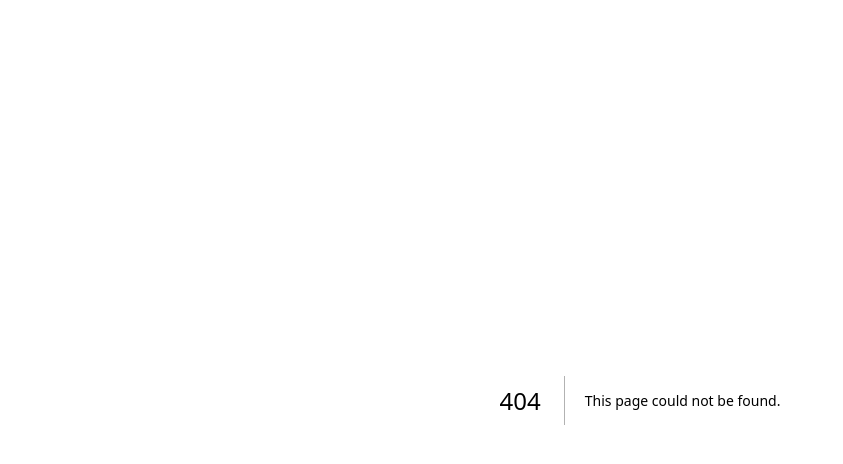
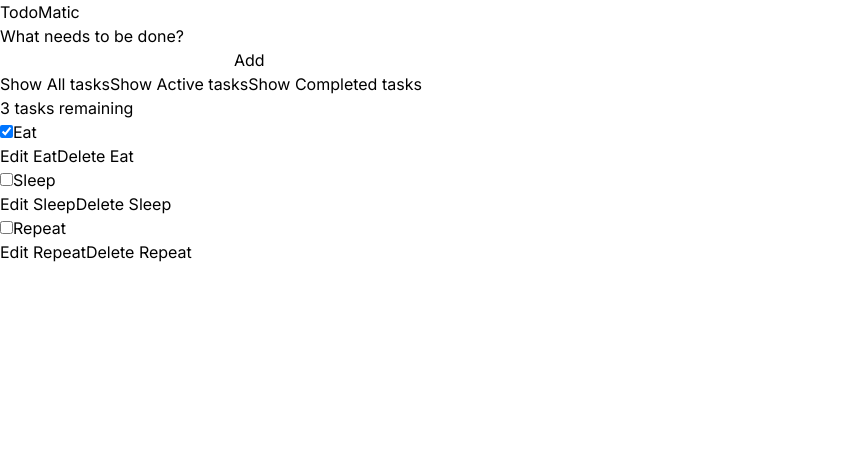
Before and after one commit to DanKim0213/super-app, a Next.js app: page /todo in a window 1280 px wide. Before the commit this address had no page. Shown: the top 464 px of the page, without its empty margins (0-843 px from the left). Built offline with nearby package versions, Linux system fonts and the light colour scheme.

Commit message:
init todo app

```diff
--- a/app/globals.css
+++ b/app/globals.css
@@ -1,33 +1,3 @@
 @tailwind base;
 @tailwind components;
 @tailwind utilities;
-
-:root {
-  --foreground-rgb: 0, 0, 0;
-  --background-start-rgb: 214, 219, 220;
-  --background-end-rgb: 255, 255, 255;
-}
-
-@media (prefers-color-scheme: dark) {
-  :root {
-    --foreground-rgb: 255, 255, 255;
-    --background-start-rgb: 0, 0, 0;
-    --background-end-rgb: 0, 0, 0;
-  }
-}
-
-body {
-  color: rgb(var(--foreground-rgb));
-  background: linear-gradient(
-      to bottom,
-      transparent,
-      rgb(var(--background-end-rgb))
-    )
-    rgb(var(--background-start-rgb));
-}
-
-@layer utilities {
-  .text-balance {
-    text-wrap: balance;
-  }
-}
--- /dev/null
+++ b/app/todo/_components/FilterButton.tsx
@@ -0,0 +1,24 @@
+import { FilterType } from "../page";
+
+type PropsType = {
+  isPressed: boolean;
+  name: FilterType;
+  setFilter: (name: FilterType) => void;
+};
+
+function FilterButton(props: PropsType) {
+  return (
+    <button
+      type="button"
+      className="btn toggle-btn"
+      aria-pressed={props.isPressed}
+      onClick={() => props.setFilter(props.name)}
+    >
+      <span className="visually-hidden">Show </span>
+      <span>{props.name}</span>
+      <span className="visually-hidden"> tasks</span>
+    </button>
+  );
+}
+
+export default FilterButton;
--- /dev/null
+++ b/app/todo/_components/Form.tsx
@@ -0,0 +1,54 @@
+import { useState } from "react";
+
+type PropsType = {
+  addTask: (name: string) => void;
+};
+
+function Form(props: PropsType) {
+  const [name, setName] = useState("");
+  const [isEmpty, setEmpty] = useState(false); // isEmpty is enabled when to add a todo
+
+  // NOTE: As written, this function has a bug: it doesn't prevent the user
+  // from submitting an empty form. This is left as an exercise for developers
+  // working through MDN's React tutorial.
+  function handleSubmit(event: React.SyntheticEvent) {
+    event.preventDefault();
+    if (name.trim().length === 0) {
+      setEmpty(true);
+      return;
+    }
+
+    setEmpty(false);
+    props.addTask(name);
+    setName("");
+  }
+
+  function handleChange(event: React.ChangeEvent<HTMLInputElement>) {
+    setName(event.target.value);
+  }
+
+  return (
+    <form onSubmit={handleSubmit}>
+      <h2 className="label-wrapper">
+        <label htmlFor="new-todo-input" className="label__lg">
+          What needs to be done?
+        </label>
+      </h2>
+
+      <input
+        type="text"
+        id="new-todo-input"
+        className={`input input__lg ${isEmpty && "alert"}`}
+        name="text"
+        autoComplete="off"
+        value={name}
+        onChange={handleChange}
+      />
+      <button type="submit" className="btn btn__primary btn__lg">
+        Add
+      </button>
+    </form>
+  );
+}
+
+export default Form;
--- /dev/null
+++ b/app/todo/_components/Todo.tsx
@@ -0,0 +1,134 @@
+import { useEffect, useRef, useState } from "react";
+
+/**
+ * The reason why this hook can return the previous value is that
+ * it returns `ref.current`, not `ref` itself.
+ *
+ * And, `ref.current` is assigned to a **new** value by `useEffect()`
+ * whenever `setState()` is called.
+ * (It could be assigned to a **new** object too.)
+ */
+function usePrevious(value: boolean) {
+  // TODO: what if "undefined"?
+  const ref = useRef<null | boolean>(null);
+  useEffect(() => {
+    ref.current = value; // assign **newly created value e.g. [value], { value }
+  });
+  return ref.current;
+}
+
+type PropsType = {
+  id: string;
+  name: string;
+  completed: boolean;
+  editTask: (id: string, name: string) => void;
+  deleteTask: (id: string) => void;
+  toggleTaskCompleted: (id: string) => void;
+};
+
+function Todo(props: PropsType) {
+  const [isEditing, setEditing] = useState(false);
+  const [newName, setNewName] = useState("");
+  const isEmpty = newName.trim().length === 0;
+
+  const editFieldRef = useRef<null | HTMLInputElement>(null);
+  const editButtonRef = useRef<null | HTMLButtonElement>(null);
+
+  const wasEditing = usePrevious(isEditing);
+
+  function handleChange(event: React.ChangeEvent<HTMLInputElement>) {
+    setNewName(event.target.value);
+  }
+
+  // NOTE: As written, this function has a bug: it doesn't prevent the user
+  // from submitting an empty form. This is left as an exercise for developers
+  // working through MDN's React tutorial.
+  function handleSubmit(event: React.SyntheticEvent) {
+    event.preventDefault();
+    if (isEmpty) return;
+
+    props.editTask(props.id, newName);
+    setNewName("");
+    setEditing(false);
+  }
+
+  const editingTemplate = (
+    <form className="stack-small" onSubmit={handleSubmit}>
+      <div className="form-group">
+        <label className="todo-label" htmlFor={props.id}>
+          New name for {props.name}
+        </label>
+        <input
+          id={props.id}
+          className={`todo-text ${isEmpty && "alert"}`}
+          type="text"
+          value={newName}
+          onChange={handleChange}
+          ref={editFieldRef}
+        />
+      </div>
+      <div className="btn-group">
+        <button
+          type="button"
+          className="btn todo-cancel"
+          onClick={() => setEditing(false)}
+        >
+          Cancel
+          <span className="visually-hidden">renaming {props.name}</span>
+        </button>
+        <button type="submit" className="btn btn__primary todo-edit">
+          Save
+          <span className="visually-hidden">new name for {props.name}</span>
+        </button>
+      </div>
+    </form>
+  );
+
+  const viewTemplate = (
+    <div className="stack-small">
+      <div className="c-cb">
+        <input
+          id={props.id}
+          type="checkbox"
+          defaultChecked={props.completed}
+          onChange={() => props.toggleTaskCompleted(props.id)}
+        />
+        <label className="todo-label" htmlFor={props.id}>
+          {props.name}
+        </label>
+      </div>
+      <div className="btn-group">
+        <button
+          type="button"
+          className="btn"
+          onClick={() => {
+            setEditing(true);
+          }}
+          ref={editButtonRef}
+        >
+          Edit <span className="visually-hidden">{props.name}</span>
+        </button>
+        <button
+          type="button"
+          className="btn btn__danger"
+          onClick={() => props.deleteTask(props.id)}
+        >
+          Delete <span className="visually-hidden">{props.name}</span>
+        </button>
+      </div>
+    </div>
+  );
+
+  useEffect(() => {
+    // console.log("wasEditing and isEditing: ", wasEditing, isEditing);
+    if (!wasEditing && isEditing) {
+      editFieldRef.current?.focus();
+    } else if (wasEditing && !isEditing) {
+      editButtonRef.current?.focus();
+    }
+  }, [wasEditing, isEditing]);
+
+  return <li className="todo">{isEditing ? editingTemplate : viewTemplate}</li>;
+}
+
+export default Todo;
--- /dev/null
+++ b/app/todo/_data/data.json
@@ -0,0 +1,5 @@
+[
+  { "id": "todo-0", "name": "Eat", "completed": true },
+  { "id": "todo-1", "name": "Sleep", "completed": false },
+  { "id": "todo-2", "name": "Repeat", "completed": false }
+]
--- /dev/null
+++ b/app/todo/page.tsx
@@ -0,0 +1,127 @@
+"use client";
+import { useState, useRef, useEffect } from "react";
+import Form from "./_components/Form";
+import FilterButton from "./_components/FilterButton";
+import Todo from "./_components/Todo";
+import { nanoid } from "nanoid";
+import DATA from "./_data/data.json";
+
+type TaskType = {
+  id: string;
+  name: string;
+  completed: boolean;
+};
+
+function usePrevious(value: number) {
+  const ref = useRef<null | number>(null);
+  useEffect(() => {
+    ref.current = value;
+  });
+  return ref.current;
+}
+
+const FILTER_MAP = {
+  All: () => true,
+  Active: (task: TaskType) => !task.completed,
+  Completed: (task: TaskType) => task.completed,
+};
+
+export type FilterType = keyof typeof FILTER_MAP;
+
+const FILTER_NAMES = Object.keys(FILTER_MAP) as Array<FilterType>;
+
+function App() {
+  const [tasks, setTasks] = useState(DATA);
+  const [filter, setFilter] = useState<FilterType>("All");
+
+  function toggleTaskCompleted(id: string) {
+    const updatedTasks = tasks.map((task) => {
+      // if this task has the same ID as the edited task
+      if (id === task.id) {
+        // use object spread to make a new obkect
+        // whose `completed` prop has been inverted
+        return { ...task, completed: !task.completed };
+      }
+      return task;
+    });
+    setTasks(updatedTasks);
+  }
+
+  function deleteTask(id: string) {
+    const remainingTasks = tasks.filter((task) => id !== task.id);
+    setTasks(remainingTasks);
+  }
+
+  function editTask(id: string, newName: string) {
+    const editedTaskList = tasks.map((task) => {
+      // if this task has the same ID as the edited task
+      if (id === task.id) {
+        // Copy the task and update its name
+        return { ...task, name: newName };
+      }
+      // Return the original task if it's not the edited task
+      return task;
+    });
+    setTasks(editedTaskList);
+  }
+
+  const taskList = tasks
+    ?.filter(FILTER_MAP[filter])
+    .map((task) => (
+      <Todo
+        id={task.id}
+        name={task.name}
+        completed={task.completed}
+        key={task.id}
+        toggleTaskCompleted={toggleTaskCompleted}
+        deleteTask={deleteTask}
+        editTask={editTask}
+      />
+    ));
+
+  const filterList = FILTER_NAMES.map((name) => (
+    <FilterButton
+      key={name}
+      name={name}
+      isPressed={name === filter}
+      setFilter={setFilter}
+    />
+  ));
+
+  function addTask(name: string) {
+    const newTask = { id: "todo-" + nanoid(), name: name, completed: false };
+    setTasks([...tasks, newTask]);
+  }
+
+  const tasksNoun = taskList.length !== 1 ? "tasks" : "task";
+  const headingText = `${taskList.length} ${tasksNoun} remaining`;
+
+  const listHeadingRef = useRef<null | HTMLHeadingElement>(null);
+  const prevTaskLength = usePrevious(tasks.length);
+
+  useEffect(() => {
+    if (typeof prevTaskLength == "number" && tasks.length < prevTaskLength) {
+      listHeadingRef.current?.focus();
+    }
+  }, [tasks.length, prevTaskLength]);
+
+  return (
+    <div className="todoapp stack-large">
+      <h1>TodoMatic</h1>
+      <Form addTask={addTask} />
+      <div className="filters btn-group stack-exception">{filterList}</div>
+      <h2 id="list-heading" tabIndex={-1} ref={listHeadingRef}>
+        {headingText}
+      </h2>
+      <ul
+        aria-labelledby="list-heading"
+        className="todo-list stack-large stack-exception"
+        role="list"
+      >
+        {taskList}
+      </ul>
+    </div>
+  );
+}
+
+export default App;
```
Also changed, not shown: package.json (+6 -5 lines), 1 other file (tests, documents, lock files or other folders).
